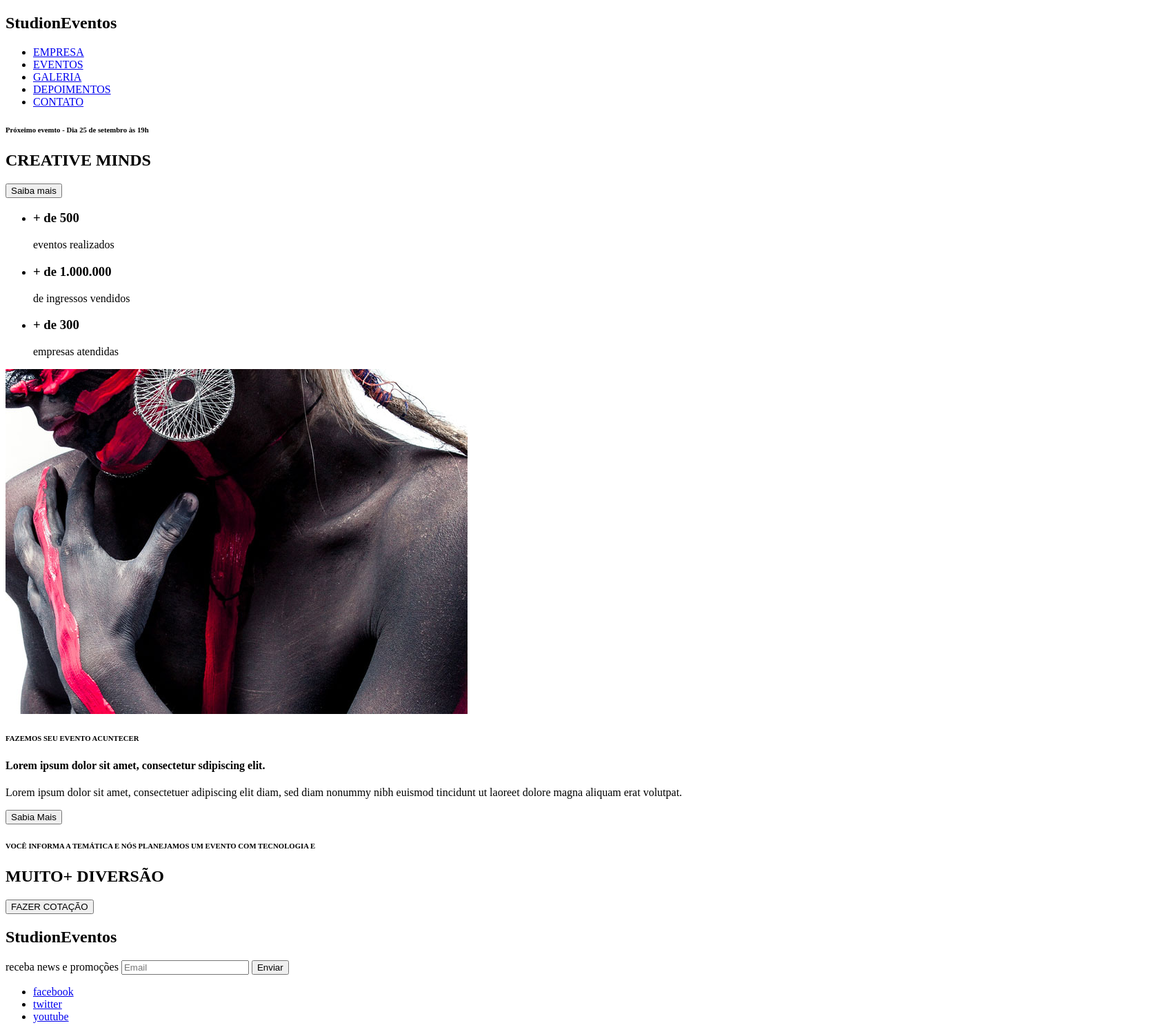
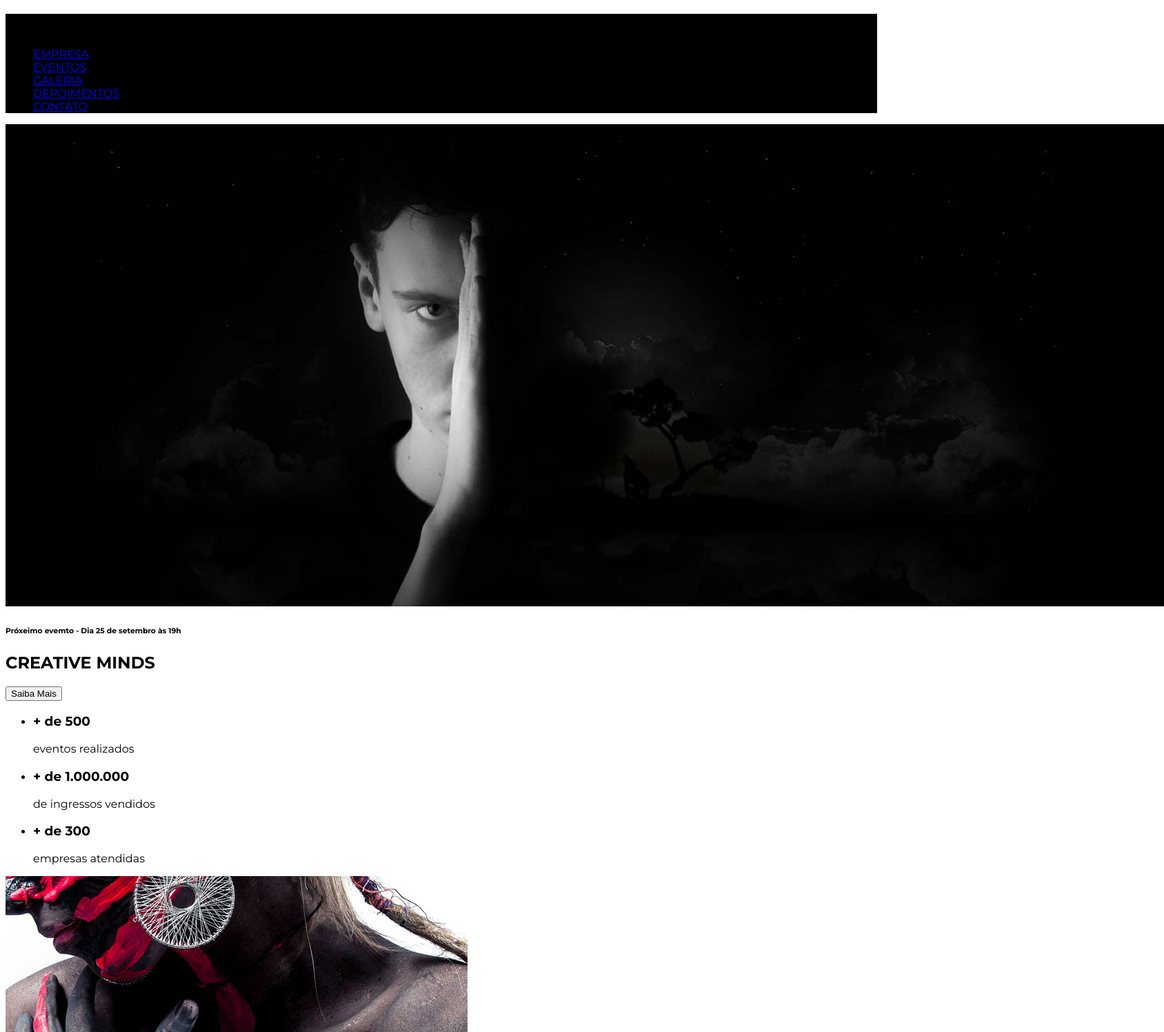
Before and after one commit to MahmoudAlslman/studion, a website: page index.html in a window 1280 px wide. Shown: the top 1496 px of the page at 69% size, 1688 px wide, since content can reach past the window. Drawn offline with Linux system fonts and the light colour scheme.

Commit message:
fear(header): implemented header styles

```diff
--- a/index.html
+++ b/index.html
@@ -4,12 +4,18 @@
     <meta charset="UTF-8">
     <meta http-equiv="X-UA-Compatible" content="IE=edge">
     <meta name="viewport" content="width=device-width, initial-scale=1.0">
+    <link rel="stylesheet" href="/style.css">
     <title>Studion</title>
 </head>
 <body>
-<nav>
-    <h1>Studi<span>on</span><span>Eventos</span> </h1>
-<ul>
+<nav class="navbar">
+    <h1 class="logo-studion">
+        Studi<span class="copy--primary">on</span><span class="logo-studion__subtatile">Eventos</span>
+    </h1>
+
+<ul class="navbar__links">
+
+
     <li>
         <a href="#empresa" target="-blank">
             EMPRESA
@@ -42,9 +48,15 @@
 <header>
 <div id="slider">
  <div class="slide">
-<h6><span>Próxeimo evemto</span> - Dia 25 de setembro às 19h</h6>
-<h2><span>CREATIVE</span> MINDS</h2>
-<BUtton>Saiba mais</BUtton>
+
+     <img class="slide__background-image" src="./aula-1_-_studion_assets/studion/images/banner.jpg"/>
+
+     <div class="slide__copy">
+         <h6><span class="copy--primary">Próxeimo evemto</span> - Dia 25 de setembro às 19h</h6>
+         <h2><span class="copy--primary">CREATIVE</span> MINDS</h2>
+         <BUtton class="btn btn--slide">Saiba Mais</BUtton>
+     </div>
+
  </div>
 </div>
 
--- /dev/null
+++ b/style.css
@@ -0,0 +1,9 @@
+@import url("https://fonts.googleapis.com/css2?family=Montserrat:wght@400;700&family=Shadows+Into+Light&display=swap");
+
+html {
+  font-family: "Montserrat", sans-serif;
+}
+
+.navbar {
+  background-color: black;
+}
```
